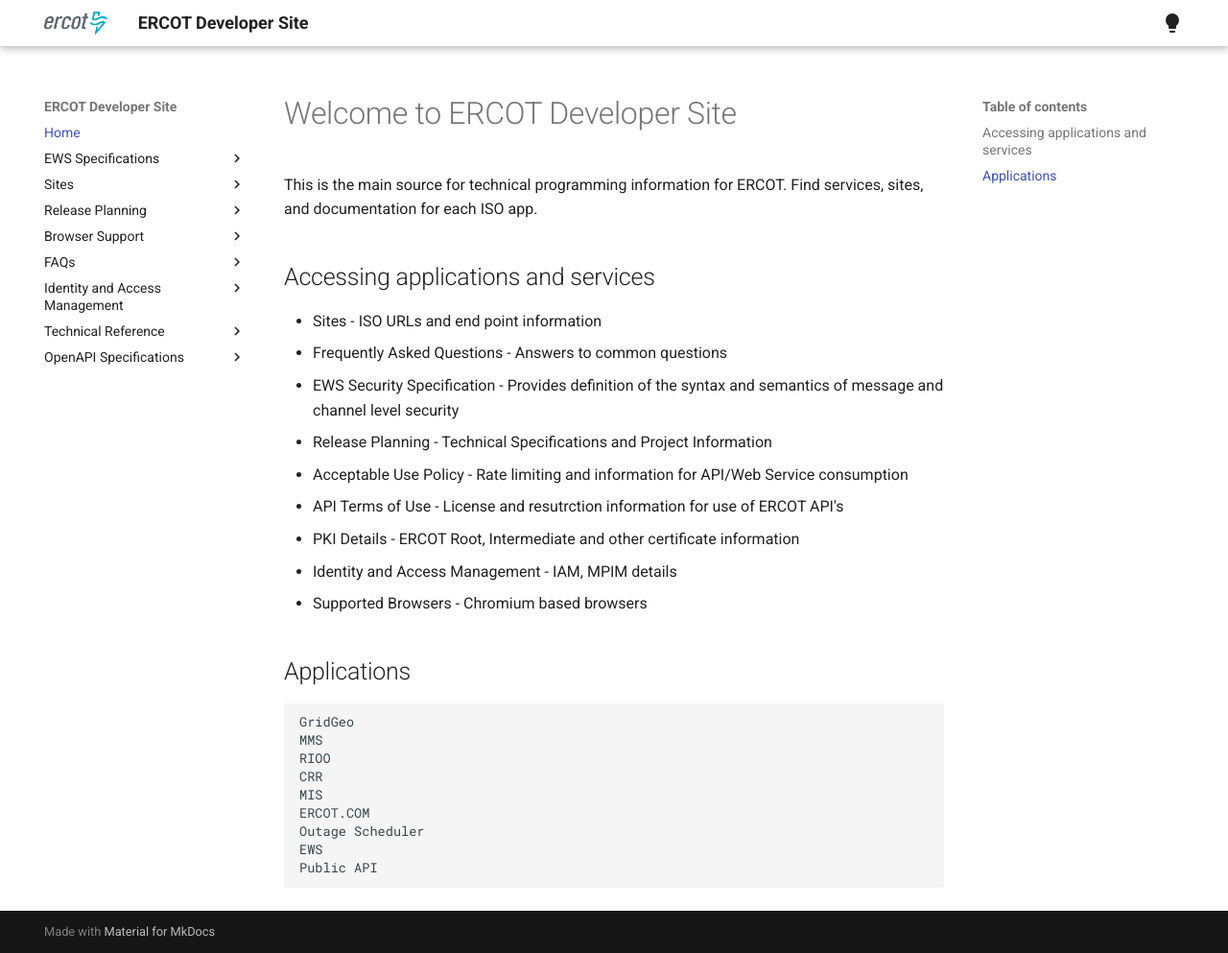
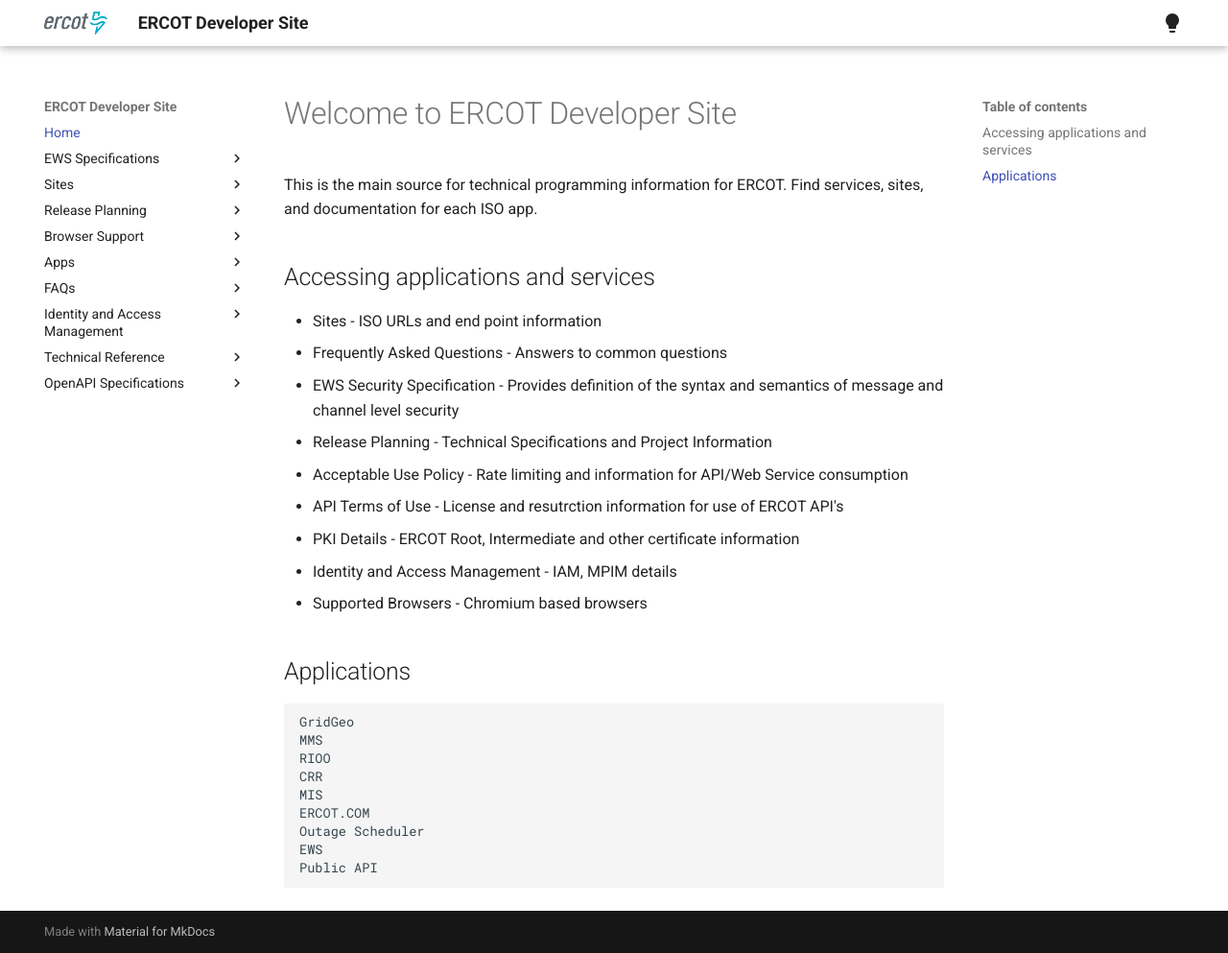
Before and after one commit to ercot/api-specs, an MkDocs documentation site: the page built from docs/index.md, in a window 1280 px wide and 993 px high. Shown: the whole window at 96% size. Built offline with MkDocs 1.6.1 and Material for MkDocs 9.7.7, drawn with Linux system fonts in a browser that asks for light colours.

Commit message:
Update mkdocs.yml

```diff
--- a/mkdocs.yml
+++ b/mkdocs.yml
@@ -29,6 +29,8 @@
     - Release Planning/releaseplanning.md
   - Browser Support:
     - Brower Support/browsersupport.md
+  - Apps:
+    - Apps/apps.md
   - FAQs:
     - FAQ/faq.md
   - Identity and Access Management:
```
